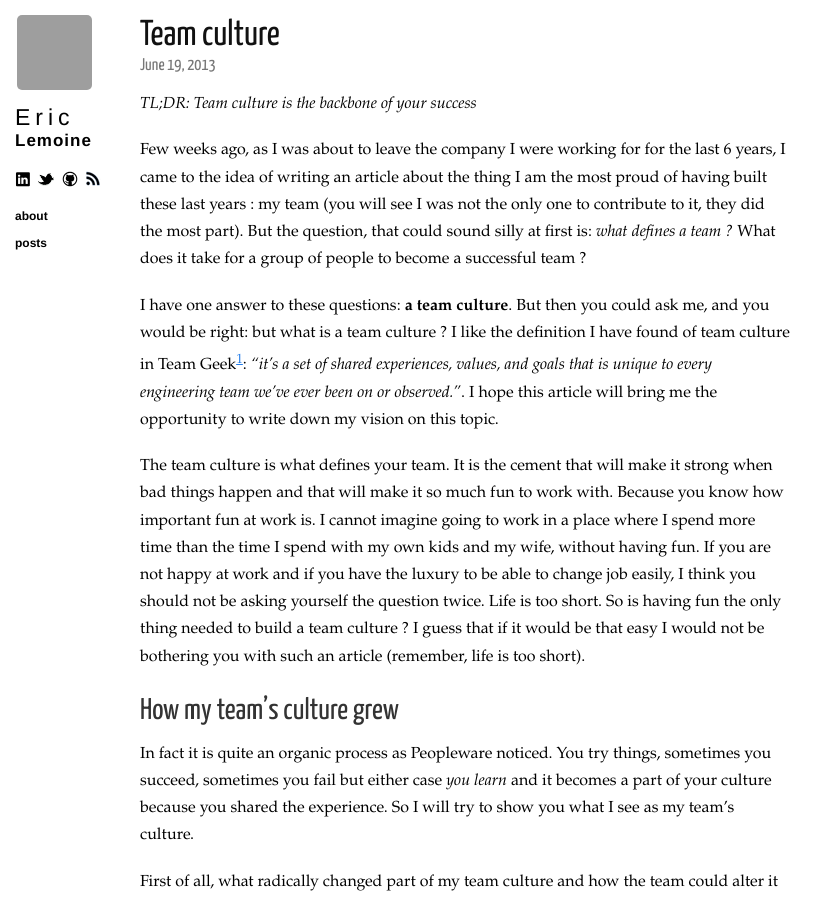
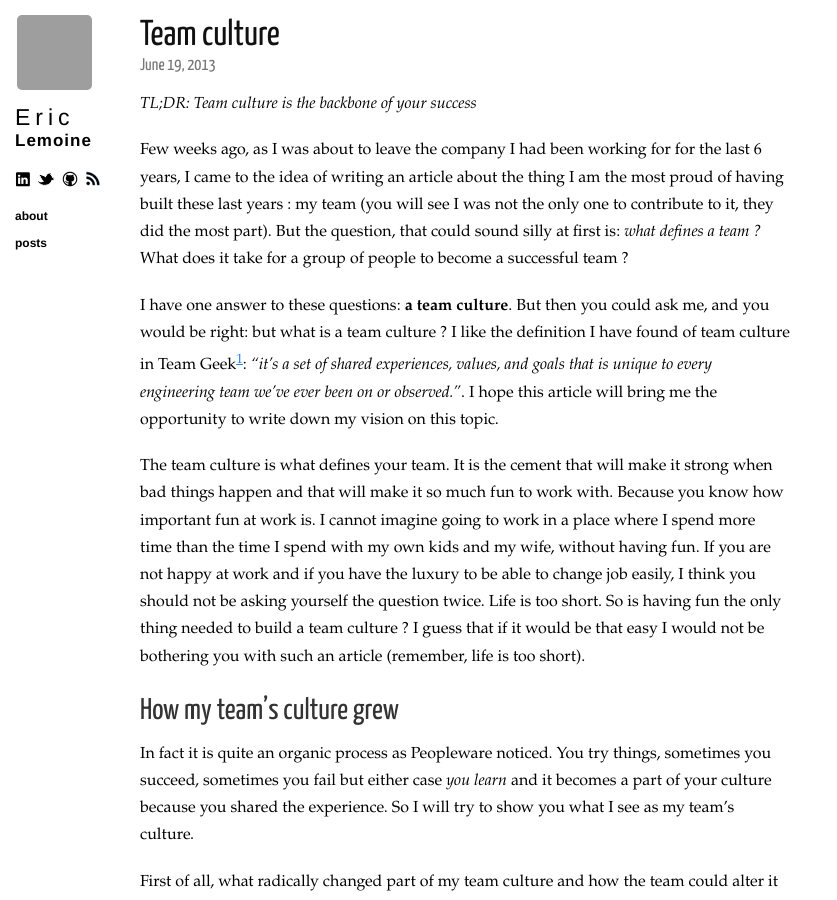
Before and after one commit to ratibus/ratibus.github.io, a Jekyll site: the page built from _posts/2013-06-19-team-culture.markdown, in a window 1280 px wide and 900 px high. Shown: the whole window, without its empty margins (0-837 px from the left). Built offline with Jekyll 4.4.1, drawn with Linux system fonts in a browser that asks for light colours; nearby versions of some CDN libraries; comment, search, counter and statistics services are not loaded; grey boxes are pictures that could not be loaded.

Commit message:
Update Team culture post

```diff
--- a/_posts/2013-06-19-team-culture.markdown
+++ b/_posts/2013-06-19-team-culture.markdown
@@ -6,7 +6,7 @@ category: posts
 
 *TL;DR: Team culture is the backbone of your success*
 
-Few weeks ago, as I was about to leave the company I were working for for the last 6 years,
+Few weeks ago, as I was about to leave the company I had been working for for the last 6 years,
 I came to the idea of writing an article about the thing I am the most proud of having built these last years :
 my team (you will see I was not the only one to contribute to it, they did the most part). But the question,
 that could sound silly at first is: *what defines a team ?* What does it take for a group of people to become a successful team ?
```
